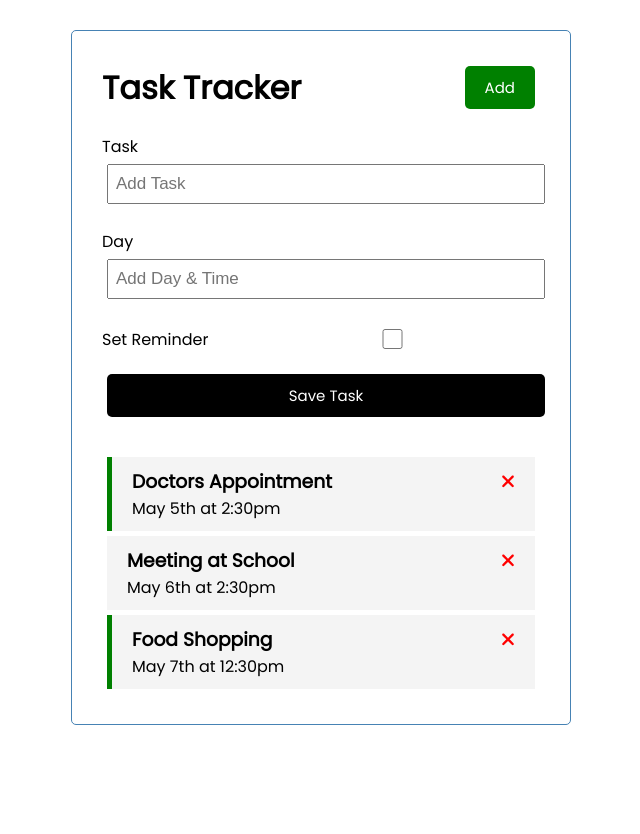
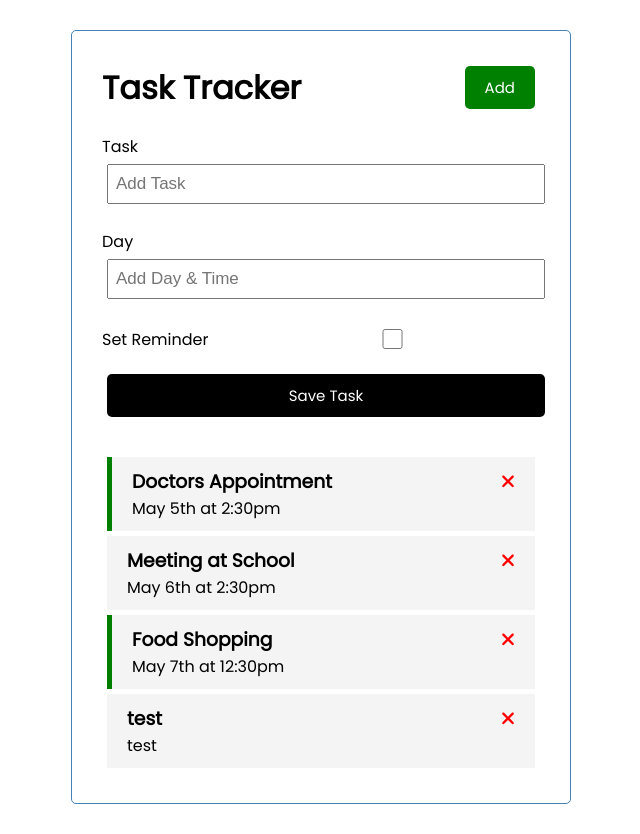
Before and after one commit to andyvo190998/angular-task-tracker, an Angular app: page / in a window 1280 px wide. Shown: the whole page, without its empty margins (319-959 px from the left). Before the commit the page ends 800 px from the top, so only its background shows below. Built offline with nearby package versions, Linux system fonts and the light colour scheme; data requests are answered from the project's data file.

Commit message:
feat: handle post to create new task

```diff
--- a/db.json
+++ b/db.json
@@ -17,6 +17,12 @@
       "text": "Food Shopping",
       "day": "May 7th at 12:30pm",
       "reminder": true
+    },
+    {
+      "id": "3635",
+      "text": "test",
+      "day": "test",
+      "reminder": false
     }
   ]
 }
--- a/src/app/components/add-task/add-task.component.html
+++ b/src/app/components/add-task/add-task.component.html
@@ -1,4 +1,4 @@
-<form class='add-form'>
+<form class='add-form' (ngSubmit)="onSubmit()">
     <div class="form-control">
         <label for="text">Task</label>
         <input type="text" name='text' [(ngModel)]="text" id='text' placeholder='Add Task'>
@@ -11,6 +11,5 @@
         <label for="reminder">Set Reminder</label>
         <input type="checkbox" [(ngModel)]="reminder" name='reminder' id='reminder'>
     </div>
-    {{ text }}
     <input type="submit" value='Save Task' class='btn btn-block'>
 </form>
--- a/src/app/components/add-task/add-task.component.ts
+++ b/src/app/components/add-task/add-task.component.ts
@@ -1,5 +1,6 @@
-import { Component } from '@angular/core';
+import { Component, OnInit, Output, EventEmitter } from '@angular/core';
 import { FormsModule } from '@angular/forms';
+import { Task } from '../../Task';
 
 @Component({
   selector: 'app-add-task',
@@ -9,6 +10,7 @@ import { FormsModule } from '@angular/forms';
   styleUrl: './add-task.component.css'
 })
 export class AddTaskComponent {
+  @Output() onAddTask: EventEmitter<Task> = new EventEmitter
   text: string = '';
   day: string = '';
   reminder: boolean = false
@@ -16,4 +18,22 @@ export class AddTaskComponent {
   constructor() {}
 
   ngOnInit(): void {}
+  onSubmit() {
+    if (!this.text) {
+      alert('Please add task!')
+      return
+    }
+
+    const newTask = {
+      text: this.text,
+      day: this.day,
+      reminder: this.reminder
+    }
+
+    this.onAddTask.emit(newTask)
+
+    this.text = ''
+    this.day = ''
+    this.reminder = false
+  }
 }
--- a/src/app/components/tasks/tasks.component.html
+++ b/src/app/components/tasks/tasks.component.html
@@ -1,4 +1,4 @@
-<app-add-task></app-add-task>
+<app-add-task (onAddTask)="addTask($event)"></app-add-task>
 <app-task-item
     (onDeleteTask)="deleteTask(task)"
     (onToggleTask)="toggleTask(task)"
--- a/src/app/components/tasks/tasks.component.ts
+++ b/src/app/components/tasks/tasks.component.ts
@@ -34,4 +34,8 @@ export class TasksComponent {
       .toggleTask(task)
       .subscribe()
   }
+
+  addTask(task: Task) {
+    this.taskService.addTask(task).subscribe((newTask) => this.tasks.push(newTask))
+  }
 }
--- a/src/app/services/task.service.ts
+++ b/src/app/services/task.service.ts
@@ -30,4 +30,8 @@ export class TaskService {
     console.log(task)
     return this.http.put<Task>(url, task, httpOptions)
   }
+
+  addTask(task: Task): Observable<Task> {
+    return this.http.post<Task>(this.apiUrl, task, httpOptions)
+  }
 }
```
